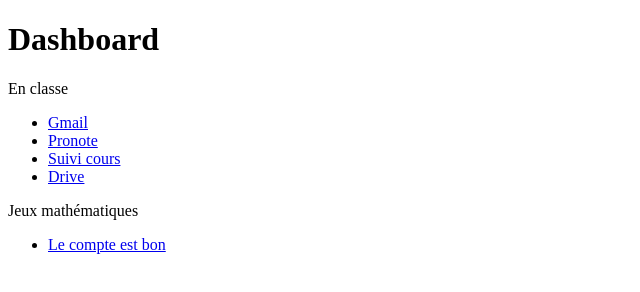
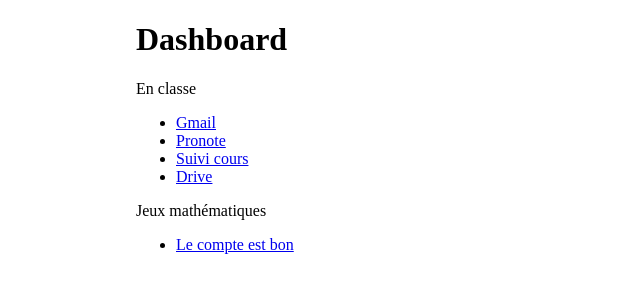
Before and after one commit to BorisTreize/boristreize.github.io, a plain HTML site: page index.html in a window 1280 px wide. Shown: the whole page, without its empty margins (0-640 px from the left). Drawn offline with Linux system fonts and the light colour scheme.

Commit message:
Update style.css

```diff
--- a/style.css
+++ b/style.css
@@ -1,5 +1,5 @@
 body{
   padding-right: 10%;
-  pagging-left: 10%;
-  pagging-top: 20px;
+  padding-left: 10%;
+  pading-top: 20px;
 }
```
